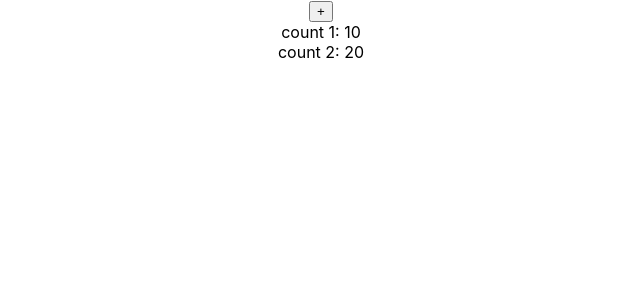
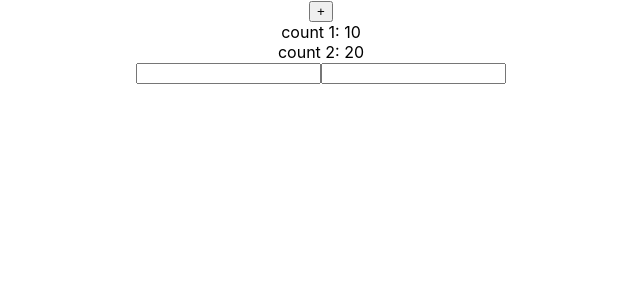
Before and after one commit to antosha-85/Trainings, a React (Create React App) app in the folder react-hooks-tr/: page / in a window 1280 px wide. Shown: the top 300 px of the page, without its empty margins (319-959 px from the left). Built offline with nearby package versions, Linux system fonts and the light colour scheme.

Commit message:
Created two inputs for email and password

```diff
--- a/react-hooks-tr/src/App.js
+++ b/react-hooks-tr/src/App.js
@@ -4,6 +4,8 @@
 function App() {
   const [count, setCount] = useState(10);
   const [count2, setCount2] = useState(20);
+  const [email, setEmail] = useState("");
+  const [password, setPassword] = useState("");
 
   return (
     <div className="App">
@@ -17,6 +19,8 @@
       </button>
       <div>count 1: {count}</div>
       <div>count 2: {count2}</div>
+      <input type="email" name="email" value={email} onChange={(e) => setEmail(e.target.value)}/>
+      <input type="password" name="password" value={password} onChange={e => setPassword(e.target.value)}/>
     </div>
   );
 }
```
